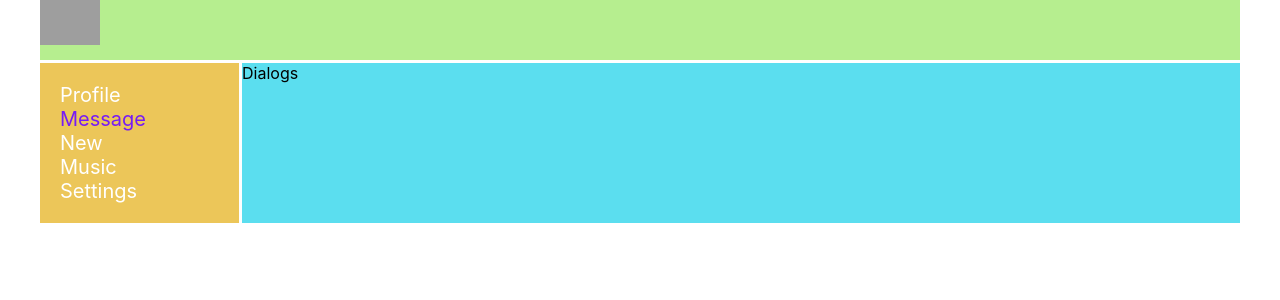
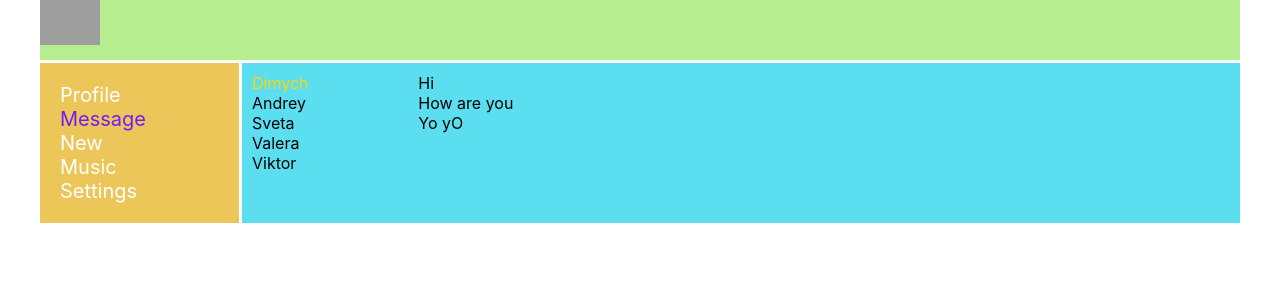
Before and after one commit to Steelmen87/Samurai-JS-IT-Incubator, a React (Create React App) app: page /dialogs in a window 1280 px wide. Shown: the top 300 px of the page. Built offline with nearby package versions, Linux system fonts and the light colour scheme; grey boxes are pictures that could not be loaded.

Commit message:
lesson 21

```diff
--- a/src/components/Dialogs/Dialogs.module.css
+++ b/src/components/Dialogs/Dialogs.module.css
@@ -0,0 +1,21 @@
+.dialogs {
+    display: grid;
+    grid-template-columns: 2fr 10fr;
+}
+.dialogsItems{
+    padding: 10px;
+}
+.dialogsItems .dialog {
+
+}
+
+.messages {
+padding: 10px;
+}
+
+.messages message {
+
+}
+.dialogsItems .active{
+    color:gold;
+}
--- a/src/components/Dialogs/Dialogs.tsx
+++ b/src/components/Dialogs/Dialogs.tsx
@@ -4,8 +4,29 @@ import style from './Dialogs.module.css'
 type PropsType = {}
 const Dialogs = (props: PropsType) => {
     return (
-        <div>
-            Dialogs
+        <div className={style.dialogs}>
+            <div className={style.dialogsItems}>
+                <div className={`${style.dialog} ${style.active}`}>
+                    Dimych
+                </div>
+            <div className={style.dialog}>
+                    Andrey
+                </div>
+            <div className={style.dialog}>
+                    Sveta
+                </div>
+            <div className={style.dialog}>
+                    Valera
+                </div>
+            <div className={style.dialog}>
+                    Viktor
+                </div>
+            </div>
+            <div className={style.messages}>
+                <div className={style.message}>Hi</div>
+                <div className={style.message}>How are you</div>
+                <div className={style.message}>Yo yO</div>
+            </div>
         </div>
     )
 }
--- a/src/components/Navbar/Navbar.module.css
+++ b/src/components/Navbar/Navbar.module.css
@@ -9,7 +9,7 @@
     color: white;
     font-size: 20px;
     text-decoration: none;
-    /*сам добавил*/
+     /*сам добавил*/
 }
 
 .item a.activeLink {
```
